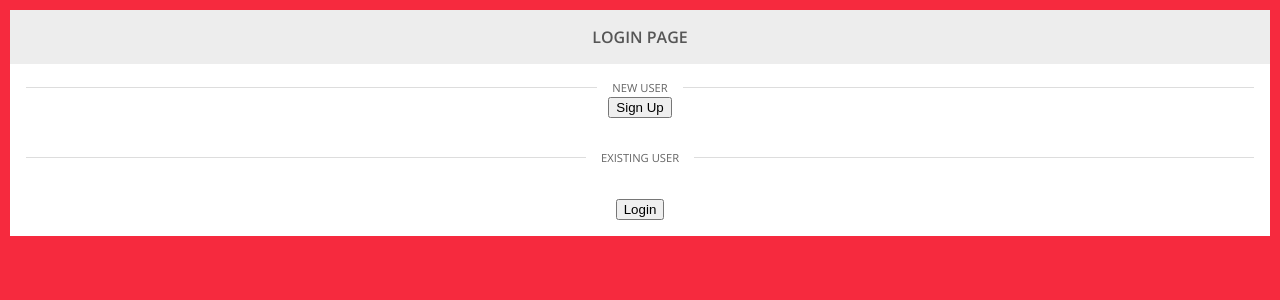
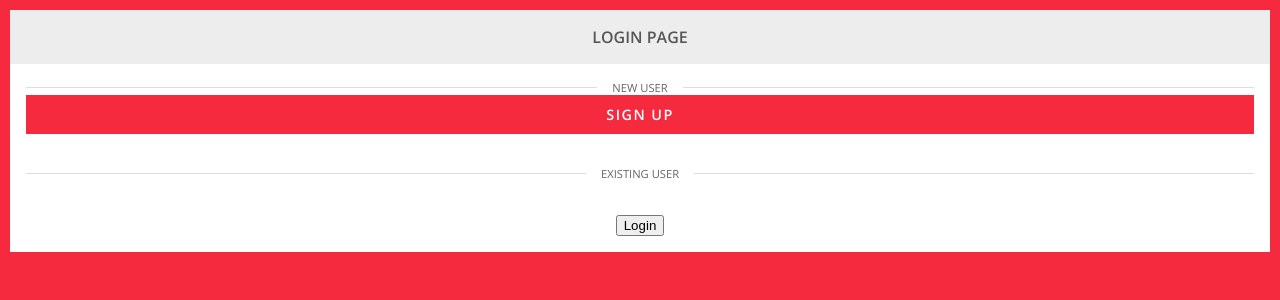
Before and after one commit to romiaujla/xpress-load-board, a React (Create React App) app: page / in a window 1280 px wide. Shown: the top 300 px of the page. Built offline with nearby package versions, Linux system fonts and the light colour scheme.

Commit message:
added global styling for app buttons

```diff
--- a/src/index.css
+++ b/src/index.css
@@ -20,3 +20,22 @@ body{
 * {
   box-sizing: border-box;
 }
+
+/* Global Styles */
+.app-button{
+  background: rgb(246, 42, 62);
+  border: none;
+  color: white;
+  font-size: 0.9em;
+  text-transform: uppercase;
+  padding: 10px 18px;
+  letter-spacing: 0.1em;
+  font-family: 'Open Sans', sans-serif;
+  font-weight: 600;
+  cursor: pointer;
+  width: 100%;
+}
+.app-button:hover,
+.app-button:focus{
+  background: rgb(200, 42, 62);
+}
```
